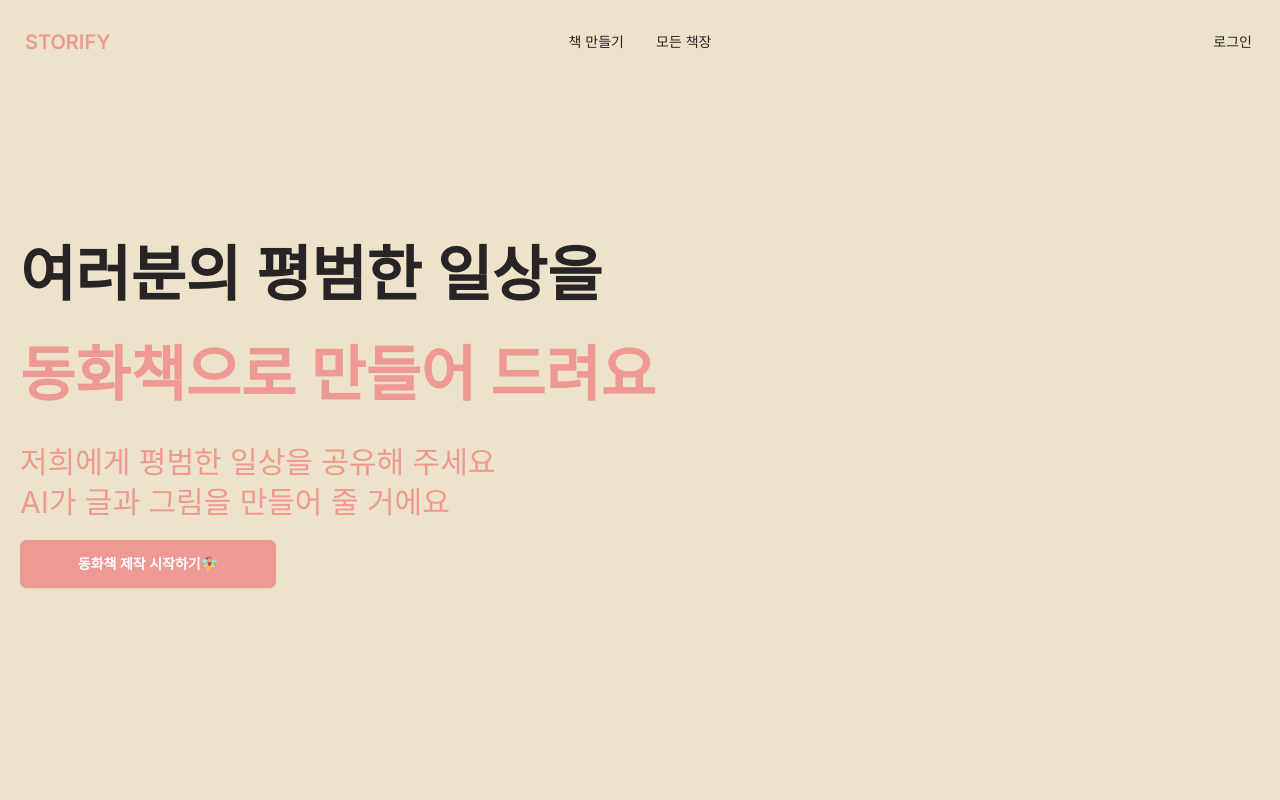
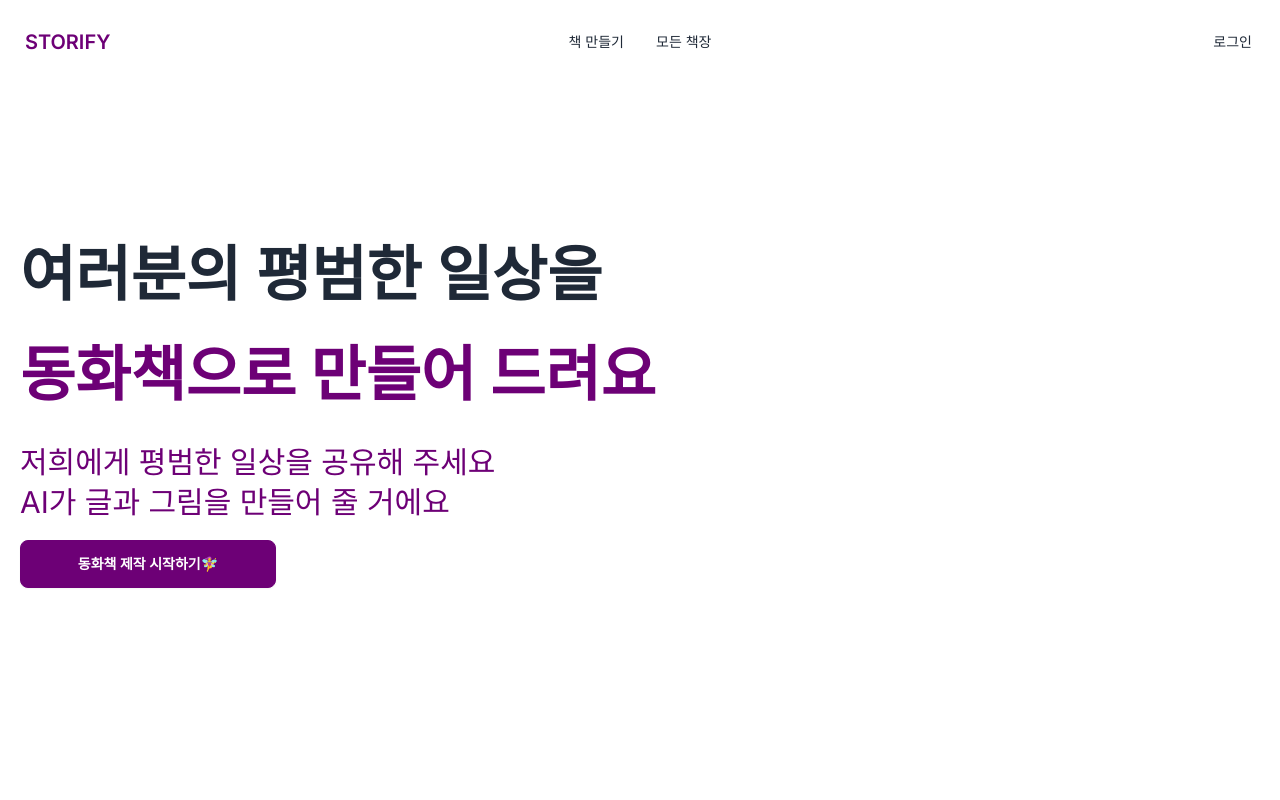
Before and after one commit to classbinu/storify-fe-temp, a Next.js app: page / in a window 1280 px wide. Shown: the top 800 px of the page. Built offline with nearby package versions, Linux system fonts and the light colour scheme.

Commit message:
테마 변경

```diff
--- a/tailwind.config.ts
+++ b/tailwind.config.ts
@@ -17,7 +17,7 @@ const config: Config = {
   },
   plugins: [require("daisyui")],
   daisyui: {
-    themes: ["retro"],
+    themes: ["fantasy"],
   },
 };
 export default config;
```
